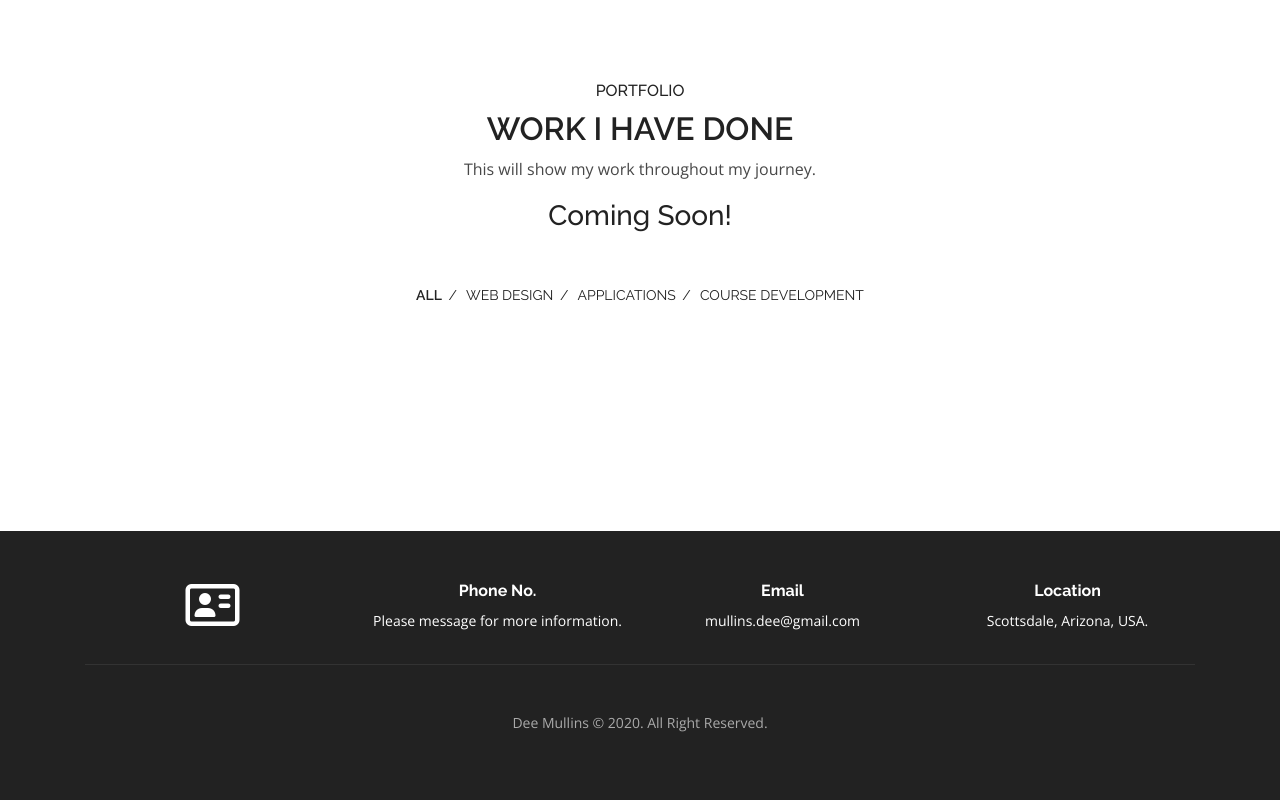
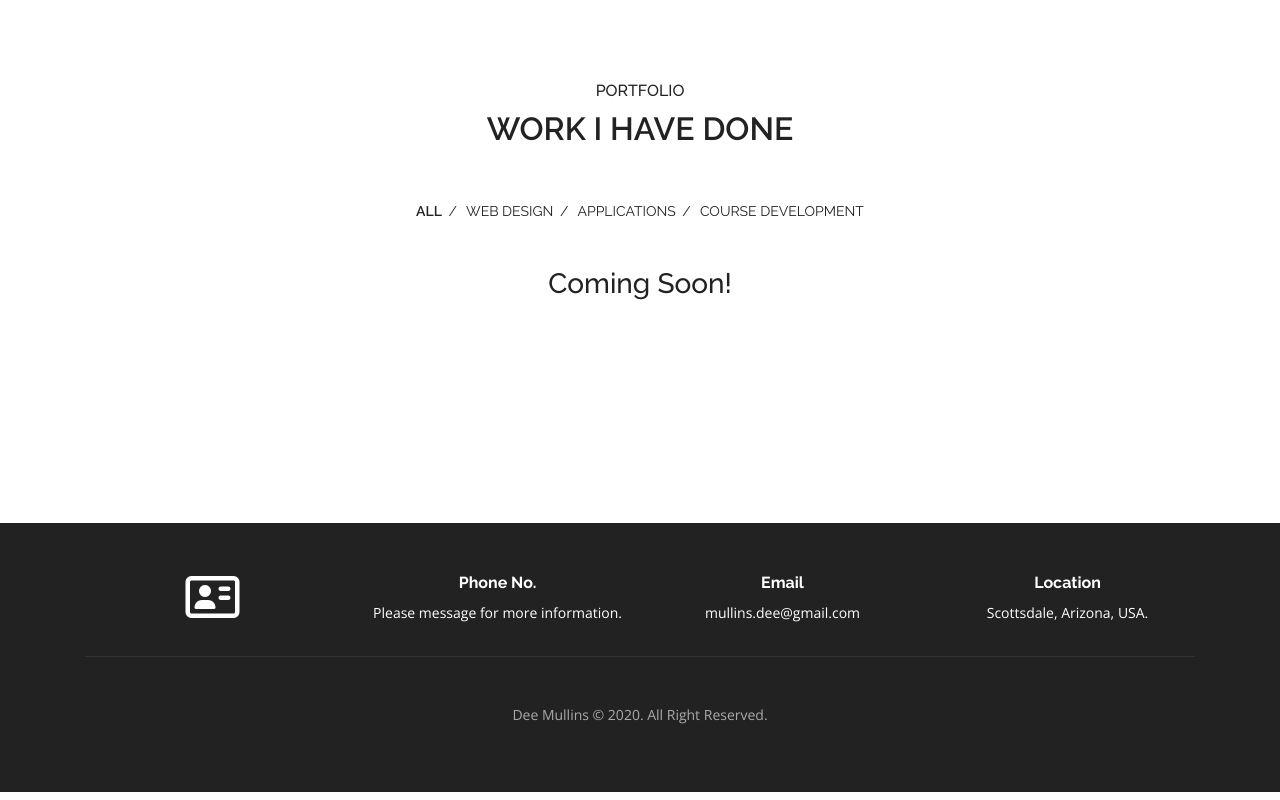
Before and after one commit to deemullins/deemullins.github.io, a plain HTML site: page index.html in a window 1280 px wide. Shown: the part 2978-3778 px from the top of the page. Drawn offline with nearby package versions, Linux system fonts and the light colour scheme.

Commit message:
add coming soon text to work section

```diff
--- a/index.html
+++ b/index.html
@@ -306,8 +306,6 @@
                         <div class="heading text-center">
                             <h6>Portfolio</h6>
                             <h2>Work I Have Done</h2>
-                            <center><p>This will show my work throughout my journey.</p></center>
-                            <h3>Coming Soon!</h3>
                         </div>
                         <div class="portfolio-filter text-center">
                             <ul>
@@ -316,6 +314,8 @@
                                 <li data-filter=".application">Applications</li>
                                 <li data-filter=".development">Course Development</li>
                             </ul>
+                            <br>
+                            <h3>Coming Soon!</h3>
                         </div>
                     </div>
                 </div>
```
